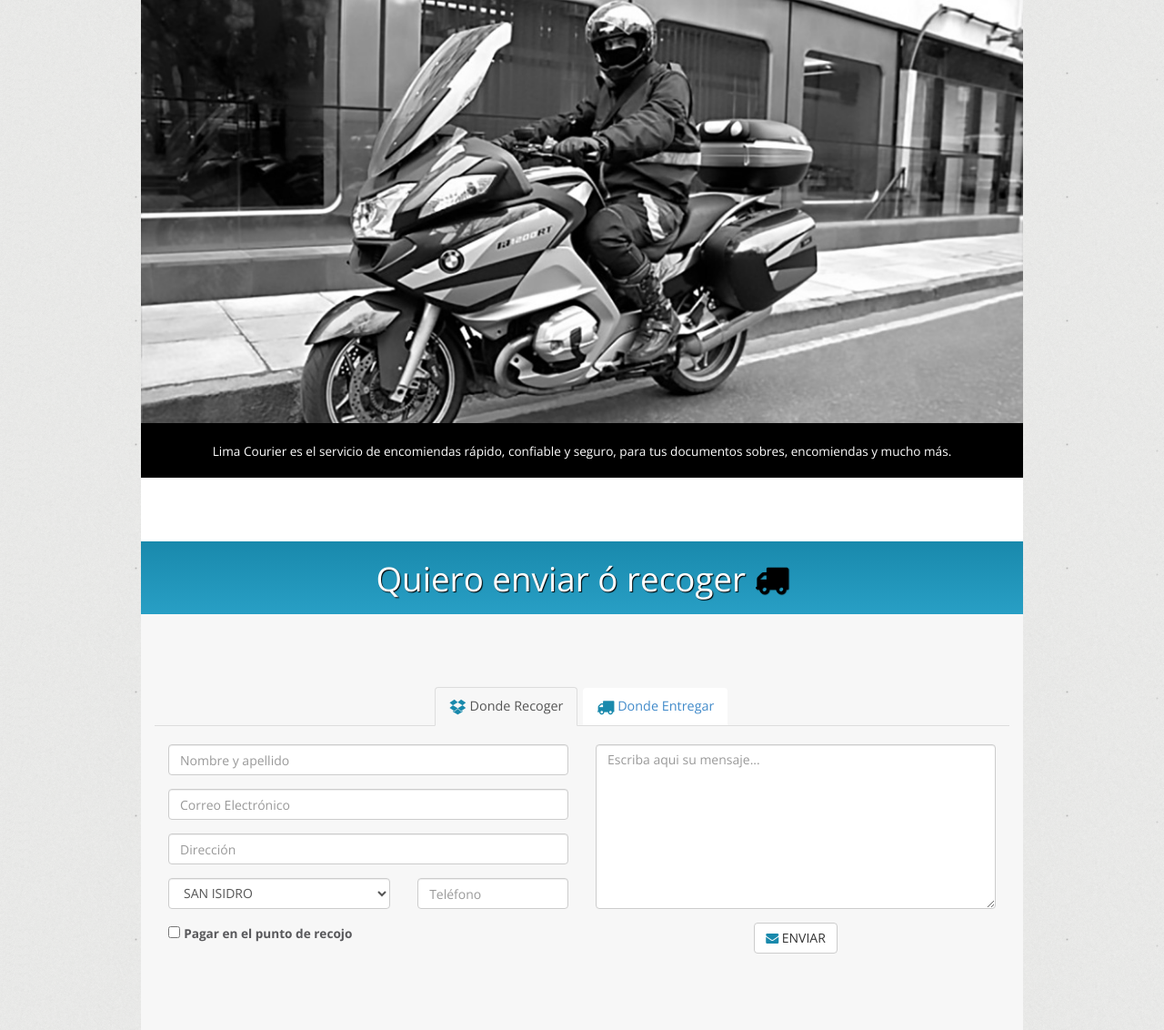
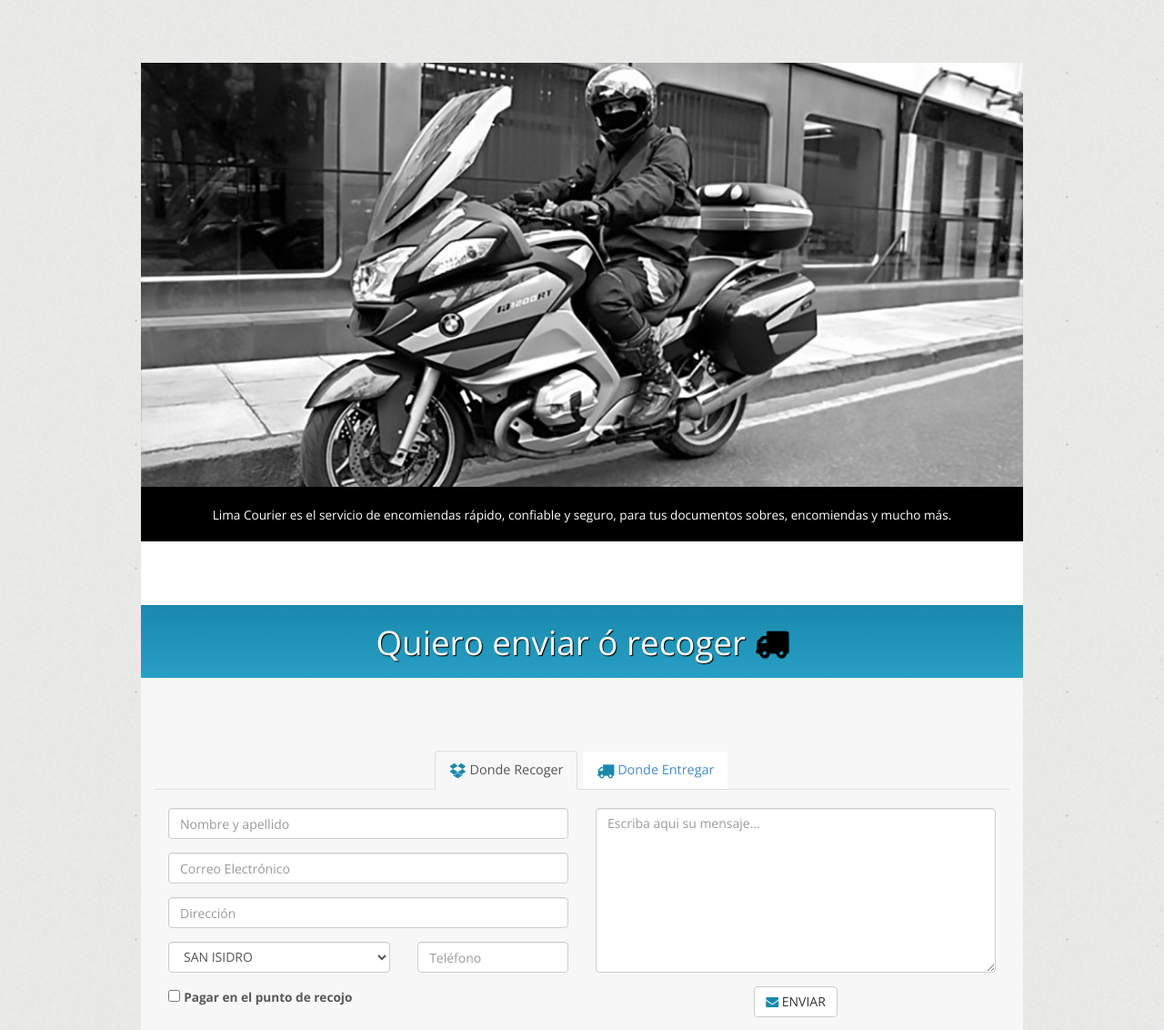
Before and after one commit to OscarSith/lima-courier, a PHP site: page / in a window 1280 px wide. Shown: the part 71-1203 px from the top of the page at 91% size. Run offline with PHP 8.4, Linux system fonts and the light colour scheme; some libraries are stand-ins or nearby versions.

Commit message:
Se modifico Imagenes y Lineas

```diff
--- a/css/style.css
+++ b/css/style.css
@@ -97,7 +97,7 @@ img {
 }
 
 #slide1{
-	margin-top: 70px
+	margin-top: 140px
 }
 #slide1 h1 {
 	font-size: 3.8em;
```
